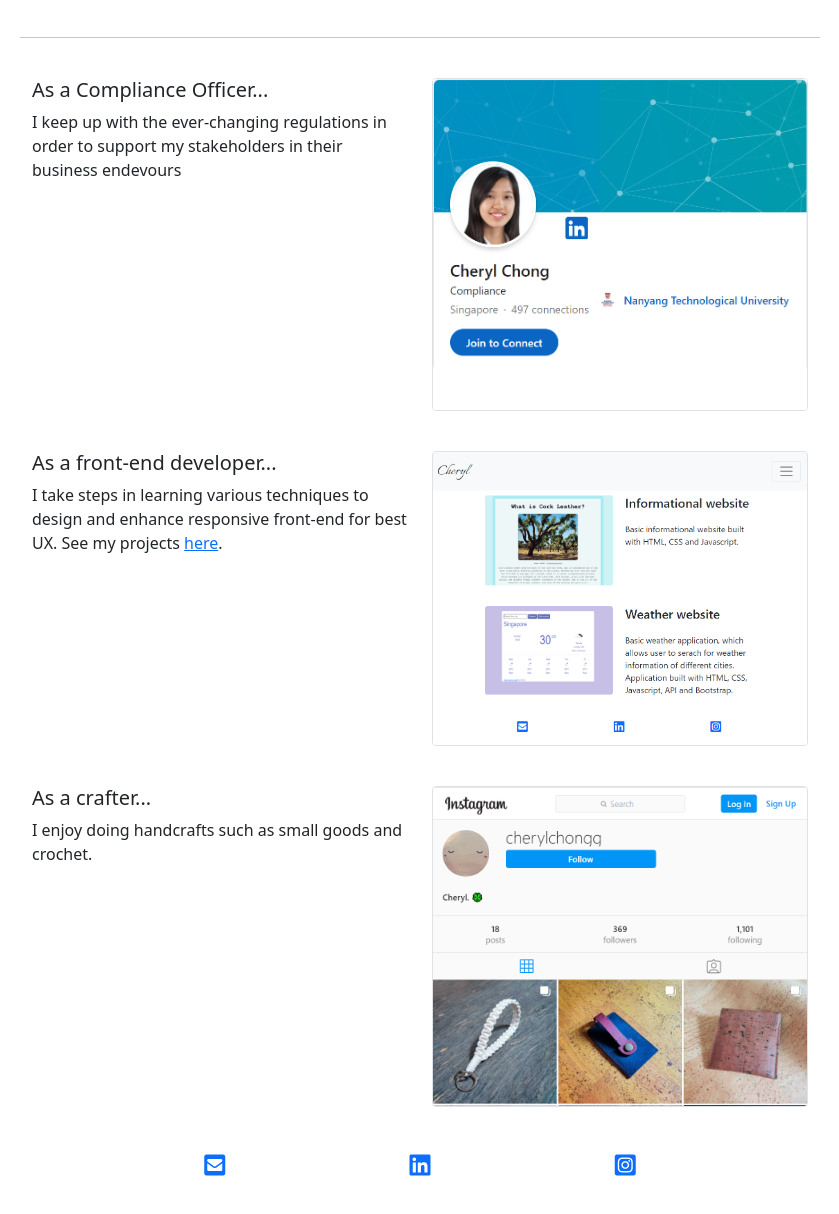
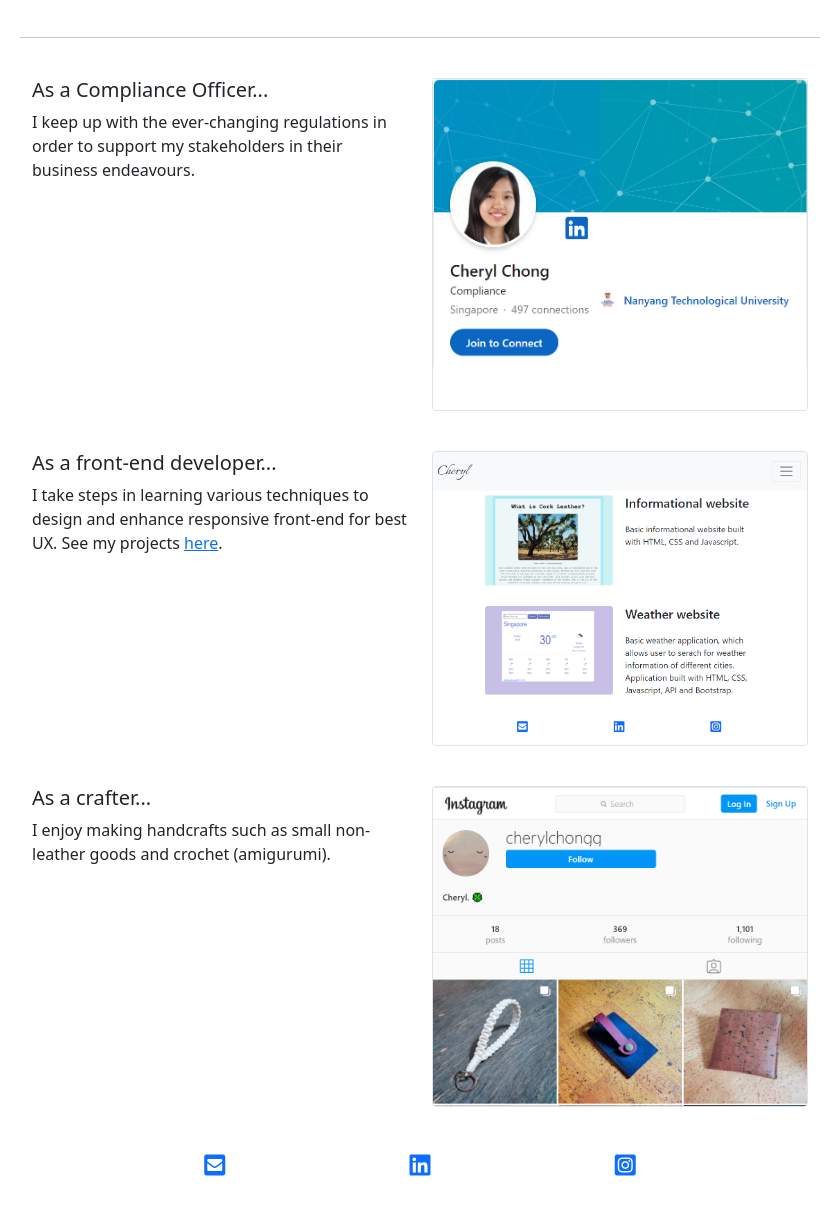
Before and after one commit to CherylChong/Final-Project, a plain HTML site: page about.html in a window 1280 px wide. Shown: the part 236-1450 px from the top of the page, without its empty margins (220-1059 px from the left). Drawn offline with nearby package versions, Linux system fonts and the light colour scheme; a web font is replaced by a local one.

Commit message:
corrected typos

```diff
--- a/about.html
+++ b/about.html
@@ -91,7 +91,7 @@
         <div class="col-sm-6">
           <h5 style="text-align: left">As a Compliance Officer...</h5>
           I keep up with the ever-changing regulations in order to support my
-          stakeholders in their business endevours
+          stakeholders in their business endeavours.
         </div>
         <div class="col-sm-6">
           <img
@@ -121,7 +121,8 @@
       <div class="row mb-3">
         <div class="col-sm-6">
           <h5 style="text-align: left">As a crafter...</h5>
-          I enjoy doing handcrafts such as small goods and crochet.
+          I enjoy making handcrafts such as small non-leather goods and crochet
+          (amigurumi).
         </div>
         <div class="col-sm-6">
           <img
```
Also changed, not shown: index.html (+1 -1 lines).
